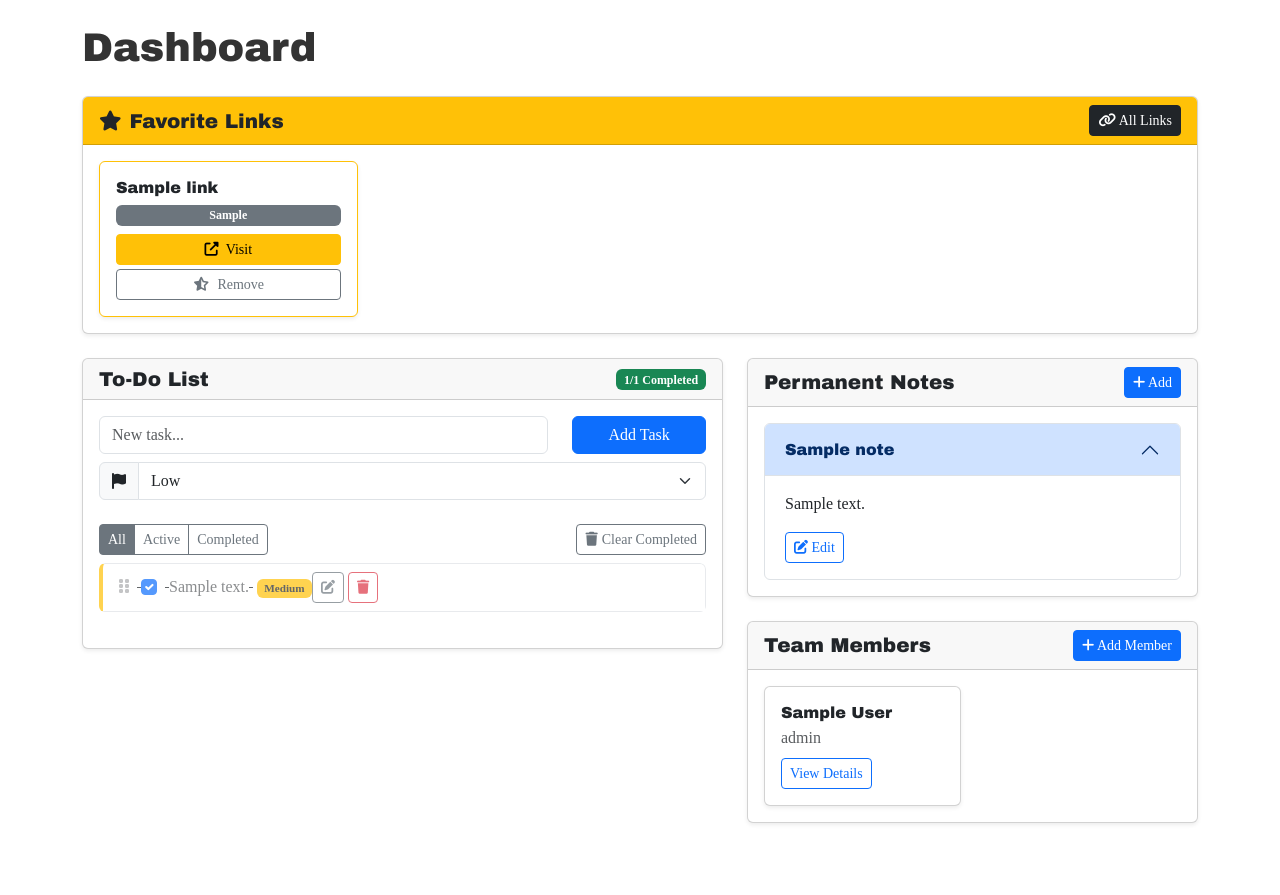
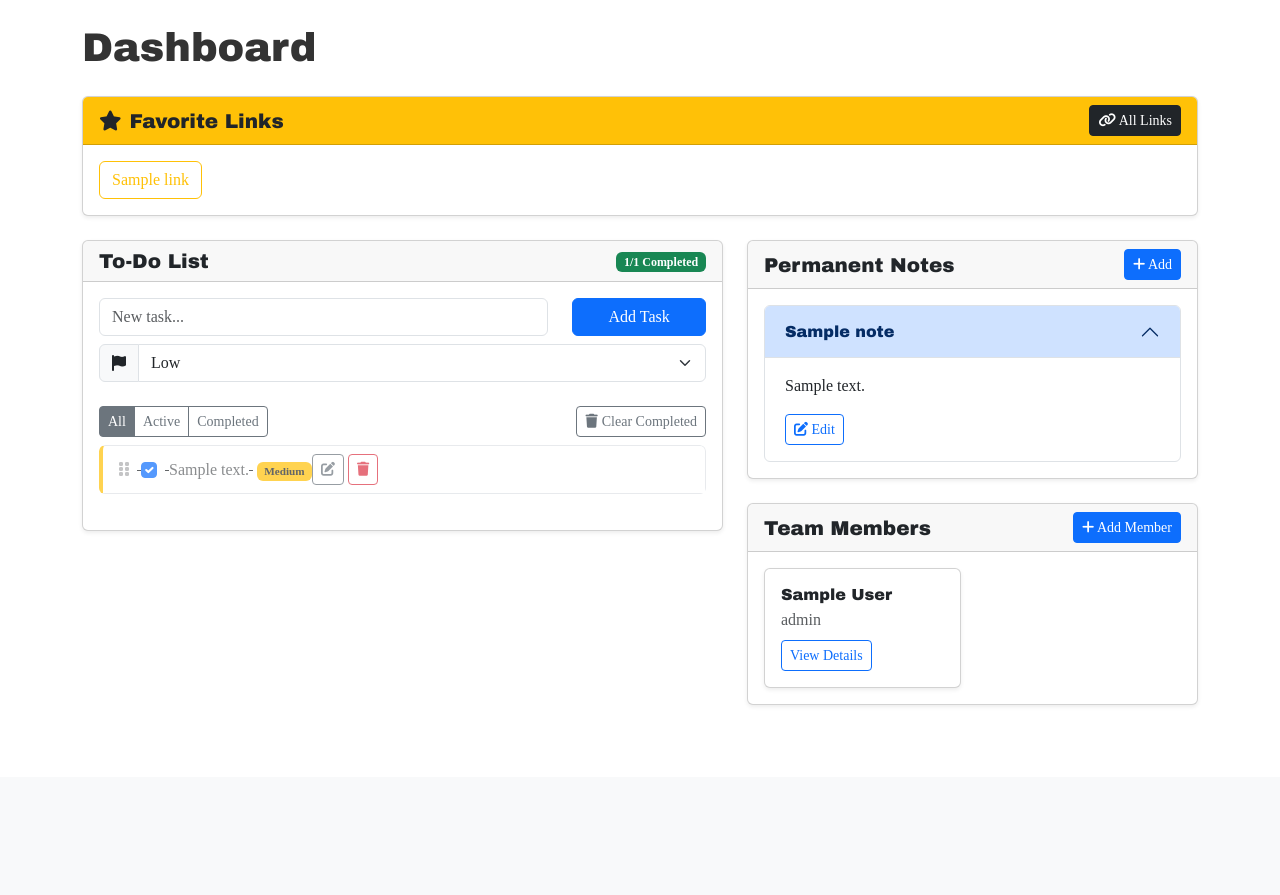
Before and after one commit to zbreeden007/StrykerNotes, a Flask app: page / in a window 1280 px wide. Shown: the part 56-951 px from the top of the page. After the commit the page ends 761 px from the top, so only its background shows below. Run offline with Flask 3, Linux system fonts and the light colour scheme; tables that the repository leaves empty hold one stand-in row (values such as "Sample post"); some libraries are stand-ins or nearby versions.

Commit message:
Changes - 3.18 @ 1:57 AM

```diff
--- a/templates/index.html
+++ b/templates/index.html
@@ -22,31 +22,11 @@
                 </a>
             </div>
             <div class="card-body">
-                <div class="row row-cols-2 row-cols-md-4 g-3">
+                <div class="d-flex flex-wrap gap-2">
                     {% for link in favorite_links %}
-                    <div class="col">
-                        <div class="card h-100 border-warning">
-                            <div class="card-body d-flex flex-column">
-                                <h6 class="card-title">{{ link.title }}</h6>
-                                {% if link.category %}
-                                <span class="badge bg-secondary mb-2">{{ link.category }}</span>
-                                {% endif %}
-
-                                <div class="mt-auto d-flex">
-                                    <a href="{{ link.url }}" target="_blank" class="btn btn-sm btn-warning w-100 external-link">
-                                        <i class="fas fa-external-link-alt me-1"></i> Visit
-                                    </a>
-                                </div>
-                                <div class="mt-1">
-                                    <form action="{{ url_for('links.toggle_favorite', link_id=link.id) }}" method="post">
-                                        <button type="submit" class="btn btn-sm btn-outline-secondary w-100">
-                                            <i class="fas fa-star-half-alt me-1"></i> Remove
-                                        </button>
-                                    </form>
-                                </div>
-                            </div>
-                        </div>
-                    </div>
+                    <a href="{{ link.url }}" target="_blank" class="btn btn-outline-warning">
+                        {{ link.title }}
+                    </a>
                     {% endfor %}
                 </div>
             </div>
```
